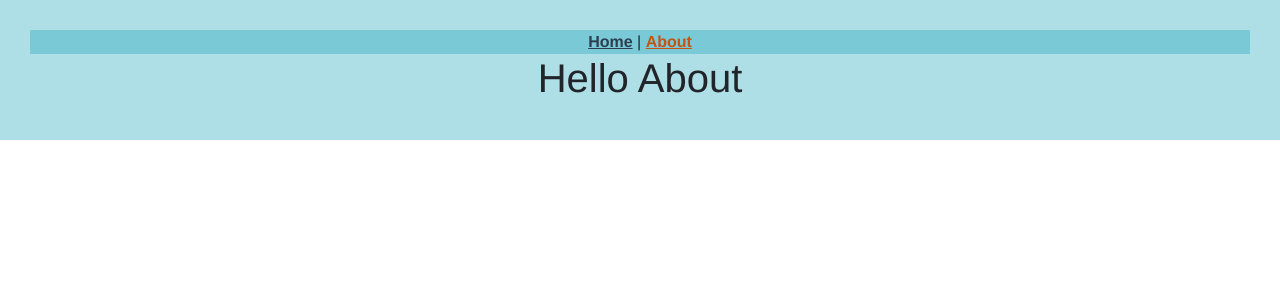
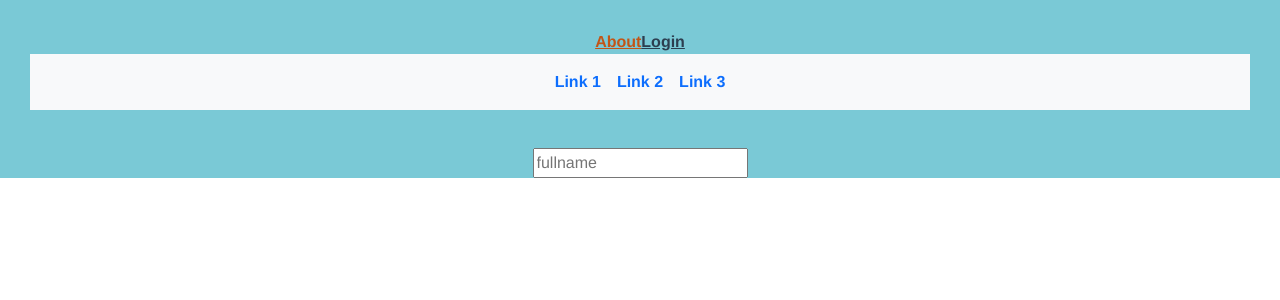
Before and after one commit to Neocor89/Groupomania, a Vue app in the folder front/: page /AboutPage in a window 1280 px wide. Shown: the top 300 px of the page. Built offline with nearby package versions, Linux system fonts and the light colour scheme.

Commit message:
Add components and login routes

```diff
--- a/front/src/App.vue
+++ b/front/src/App.vue
@@ -1,22 +1,23 @@
 <template>
+  <div id="app">
    <nav>
-  <div id="app">
-    <router-link to="/">Home</router-link> |
     <router-link to="/AboutPage">About</router-link>
+    <router-link to="/">Login</router-link>
+    <router-view />
+  </nav>
+  <NameField />
   </div>
-  <div>
-    <router-view />
-  </div>
-  </nav>
 </template>
 
 <script>
 import "bootstrap/dist/css/bootstrap.min.css";
 
+import NameField from './components/NameField.vue'
 
 export default {
   name: 'App',
   components: {
+    NameField
   },
 }
 
--- a/front/src/router/index.js
+++ b/front/src/router/index.js
@@ -3,30 +3,36 @@ import { createRouter, createWebHistory } from 'vue-router'
 // import VueRouter from 'vue-router';
 // Vue.use(VueRouter);
 
+import AboutPage from '../views/AboutPage'
+import Login from '../views/Login'
+
 const routes = [
-  // {
-  //   path: '/',
-  //   name: 'home',
-  //   component: Home
-  // },
+  {
+    path: '/',
+    name: 'Login',
+    component: Login
+  },
   {
     path: '/AboutPage',
     name: 'AboutPage',
-    //  route level code-splitting
-    //  this generates a separate chunk (about.[hash].js) for this route
-    //  which is lazy-loaded when the route is visited.
-    component: () => import(/* webpackChunkName: "about" */ '../views/AboutPage.vue')
-  },
-  {
-    path: '/signup',
-    name: 'Signup',
-    component: () => import('../components/NameField.vue'),
-  },
+    component: AboutPage
+  }
 ]
+
+//  route level code-splitting
+//  this generates a separate chunk (about.[hash].js) for this route
+//  which is lazy-loaded when the route is visited.
+// component: () => import(/* webpackChunkName: "about" */ '../views/AboutPage.vue')
+
+// {
+//   path: '/signup',
+//   name: 'Signup',
+//   component: () => import('../components/NameField.vue'),
+// },
 
 const router = createRouter({
   history: createWebHistory(process.env.BASE_URL),
-  routes
+  routes,
 })
 
 
--- a/front/src/views/AboutPage.vue
+++ b/front/src/views/AboutPage.vue
@@ -1,5 +1,17 @@
 <template>
-  <h1>Hello About</h1>
+<nav class="navbar navbar-expand-sm bg-light justify-content-center">
+  <ul class="navbar-nav">
+    <li class="nav-item">
+      <a class="nav-link" href="#">Link 1</a>
+    </li>
+    <li class="nav-item">
+      <a class="nav-link" href="#">Link 2</a>
+    </li>
+    <li class="nav-item">
+      <a class="nav-link" href="#">Link 3</a>
+    </li>
+  </ul>
+</nav>
 </template>
 
 <script>
--- a/front/src/views/Login.vue
+++ b/front/src/views/Login.vue
@@ -1,11 +1,14 @@
 <template>
+    <div>
 <h1>Hello Login</h1>
-
+    <!-- <p>Using stand-alone:<p/> -->
+<p class="mb-4">lorem5</p>
+    </div>
 </template>
 
 <script>
 export default {
- name: 'Login',
+ name: 'LoginVue',
 }
 </script>
 
```
